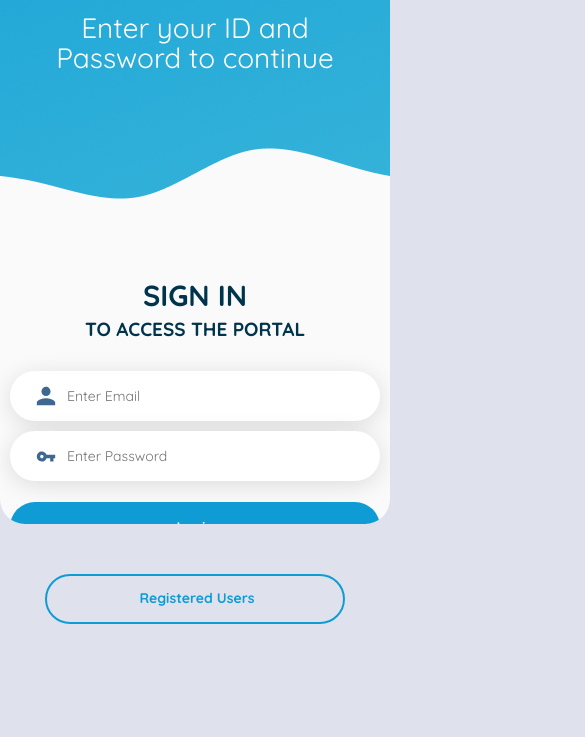
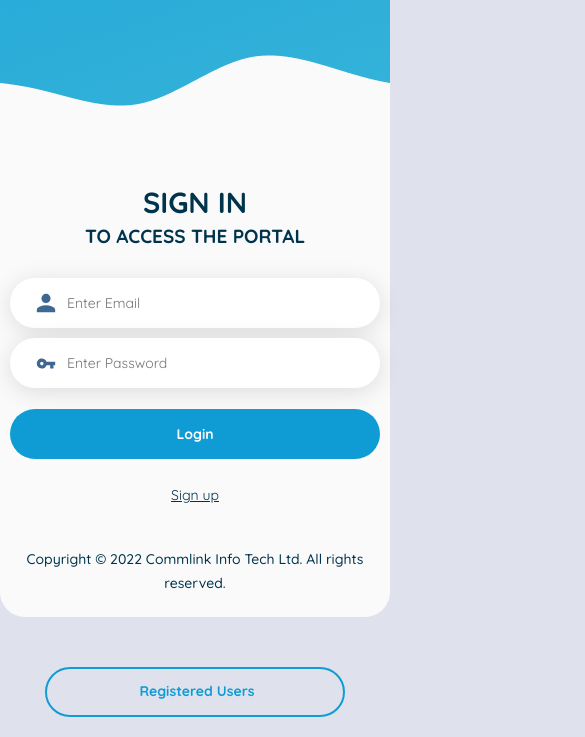
Before and after one commit to NadyaLenkovets/task9, a plain HTML site: page index.html in a window 390 px wide. Shown: the part 200-937 px from the top of the page, 585 px wide, since content can reach past the window. Before the commit the page ends 844 px from the top, so only its background shows below. Drawn offline with Linux system fonts and the light colour scheme; no server answers.

Commit message:
add files

```diff
--- a/scss/style.scss
+++ b/scss/style.scss
@@ -33,6 +33,8 @@ body {
       flex-direction: column;
       max-height: none;
       border-radius: 25px;
+      height: auto;
+      overflow: visible;
    }
 }
 .frame-column,
```
Also changed, not shown: css/style.css.
